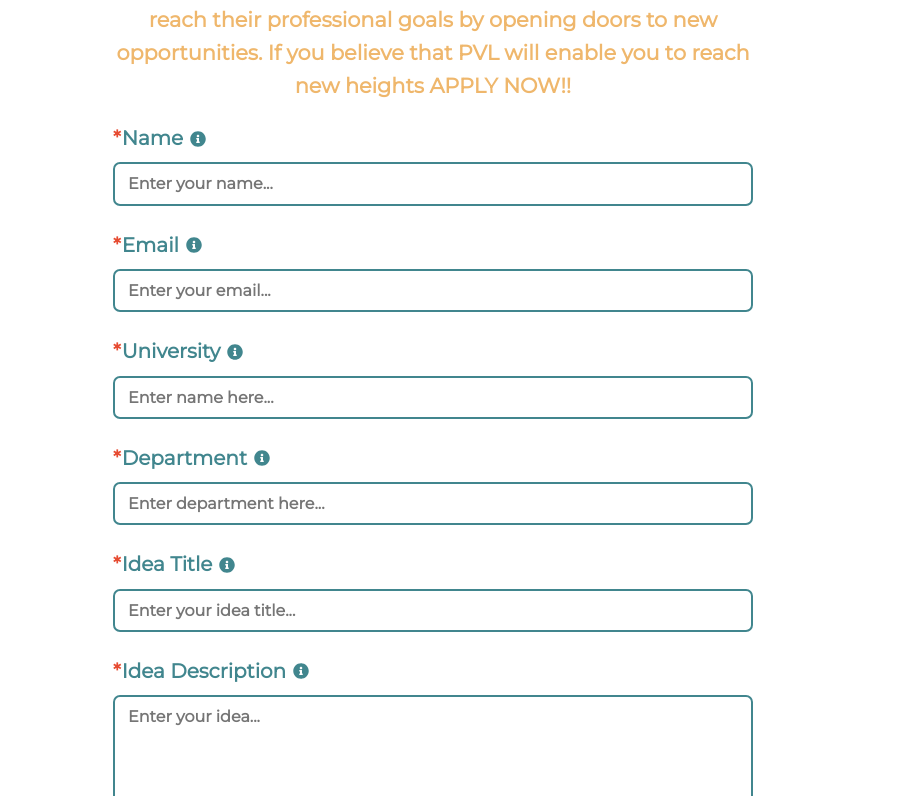
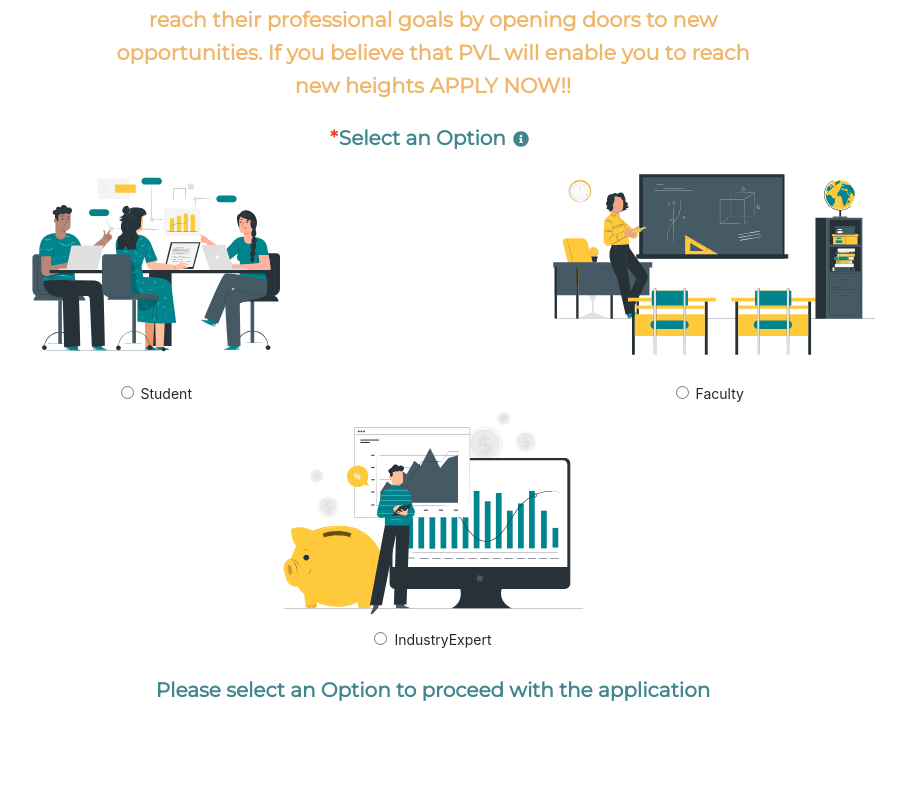
Before and after one commit to pesuventurelab/pvl-frontend, a React (Create React App) app: page /apply in a window 1280 px wide. Shown: the part 404-1200 px from the top of the page, without its empty margins (207-1113 px from the left). Built offline with nearby package versions, Linux system fonts and the light colour scheme.

Commit message:
Apply now page finished

```diff
--- a/src/Components/InputComponent/InputLabel/InputLabel.module.css
+++ b/src/Components/InputComponent/InputLabel/InputLabel.module.css
@@ -40,46 +40,11 @@
   color: var(--primary-dark-green);
 }
 
-/* TOOLTIP */
-/* .tooltip_container {
-    visibility: hidden;
-    opacity: 0;
-    background-color: var(--primary-dark-green);
-    color: var(--primary-bg-always);
-    font-weight: 900;
-    font-family: var(--fonts-heading);
-    font-size: 12px;
-    display: flex;
-    align-items: center;
-    justify-content: center;
-    padding: 5px 7px;
-    border-radius: 3px;
-    transition: opacity 0.3s ease-in-out;
-    position: relative;
-    left: -19px;
-    top: -60%;
-    max-width: 80vw;
-    z-index: 101;
-}
-
-
-.tooltip_container::after{
-    content: " ";
-    position: absolute;
-    top: 97%;
-    left: 5px;
-    margin-left: -5px;
-    border-width: 5px;
-    border-style: solid;
-    border-color: var(--primary-dark-green) transparent transparent transparent;
-}
-
-.icon:hover + .tooltip_container {
-    visibility: visible;
-    opacity: 1;
-} */
 
 
 @media only screen and (max-width: 1024px) {
 
+  .title {
+    font-size: 18px;
+  }
 }
--- a/src/Pages/ApplyPage/ApplyPage.jsx
+++ b/src/Pages/ApplyPage/ApplyPage.jsx
@@ -9,6 +9,10 @@ import InputLabel from "../../Components/InputComponent/InputLabel/InputLabel";
 import Footer from "../../Components/Footer/Footer";
 
 import { openNotificationWithIcon } from "../../Helpers";
+
+import STUDENT_BANNER from "../../Images/Banners/banner25.svg";
+import FACULTY_BANNER from "../../Images/Banners/banner24.svg";
+import INDUSTRY_BANNER from "../../Images/Banners/banner6.svg";
 
 const ApplyPage = () => {
   const nameREF = useRef(null);
@@ -24,7 +28,7 @@ const ApplyPage = () => {
   const ideaDescriptionREF = useRef(null);
   const teamDescriptionREF = useRef(null);
 
-  let [appplicantType, setApplicantType] = useState("Faculty");
+  let [appplicantType, setApplicantType] = useState("");
 
   const handleFormSubmit = () => {
     const request_data = {};
@@ -171,10 +175,71 @@ const ApplyPage = () => {
         doors to new opportunities. If you believe that PVL will enable you to
         reach new heights APPLY NOW!!
       </p>
-      <div className={styles.applicant_type_container}></div>
+      <div className={styles.applicant_type_container}>
+        <InputLabel
+          isRequired={true}
+          title={"Select an Option"}
+          info={"Please select your occupation."}
+        />
+        <div className={styles.occupation_container}>
+          <div className={styles.occupation_wrapper}>
+            <img
+              className={styles.occupation_img}
+              src={STUDENT_BANNER}
+              alt="Student"
+            />
+            <div>
+              <input
+                onClick={() => setApplicantType("Student")}
+                type="radio"
+                name="occupation"
+                className={styles.radio_input}
+                value="Student"
+              />
+              <label for="Student">Student</label>
+            </div>
+          </div>
+
+          <div className={styles.occupation_wrapper}>
+            <img
+              className={styles.occupation_img}
+              src={FACULTY_BANNER}
+              alt="Faculty"
+            />
+            <div>
+              <input
+                onClick={() => setApplicantType("Faculty")}
+                type="radio"
+                name="occupation"
+                className={styles.radio_input}
+                value="Faculty"
+              />
+              <label for="Faculty">Faculty</label>
+            </div>
+          </div>
+
+          <div className={styles.occupation_wrapper}>
+            <img
+              className={styles.occupation_img}
+              src={INDUSTRY_BANNER}
+              alt="IndustryExpert"
+            />
+            <div>
+              <input
+                onClick={() => setApplicantType("IndustryExpert")}
+                type="radio"
+                name="occupation"
+                className={styles.radio_input}
+                value="IndustryExpert"
+              />
+              <label for="IndustryExpert">IndustryExpert</label>
+            </div>
+          </div>
+        </div>
+      </div>
 
       {appplicantType === "" ? (
-        <div className={styles.message}>Please select an Option</div>
+        <div className={styles.message}>Please select an Option to proceed with the application</div>
       ) : (
         <div className={styles.form_container}>
           <InputLabel
--- a/src/Pages/ApplyPage/ApplyPage.module.css
+++ b/src/Pages/ApplyPage/ApplyPage.module.css
@@ -42,8 +42,43 @@
   font-family: var(--fonts-heading);
   font-size: 20px;
   font-weight: 900;
+  text-align: center;
+  width: 80%;
 }
 
+
+.applicant_type_container {
+  display: flex;
+  flex-direction: column;
+  align-items: center;
+  margin-bottom: 24px;
+}
+
+.occupation_container {
+
+  display: flex;
+  flex-wrap: wrap;
+  flex-direction: row;
+  align-items: center;
+}
+
+.occupation_wrapper {
+
+  flex: 1 0 50%;
+  display: flex;
+  flex-direction: column;
+  align-items: center;
+}
+
+.occupation_img {
+  width: 369px;
+  height: auto;
+  margin-bottom: 13px;
+}
+
+.radio_input {
+  margin-right: 7px;
+}
 /* FORM */
 .form_container {
   /* border : 1px solid red; */
@@ -52,7 +87,6 @@
   flex-direction: column;
   padding-bottom: 10vh;
 }
-
 
 
 @media only screen and (max-width: 1024px) {
@@ -67,6 +101,10 @@
     width: 90%;
   }
 
+  .occupation_img {
+    width: 120px;
+  }
+
   .form_container {
     width: 90%;
   }
```
